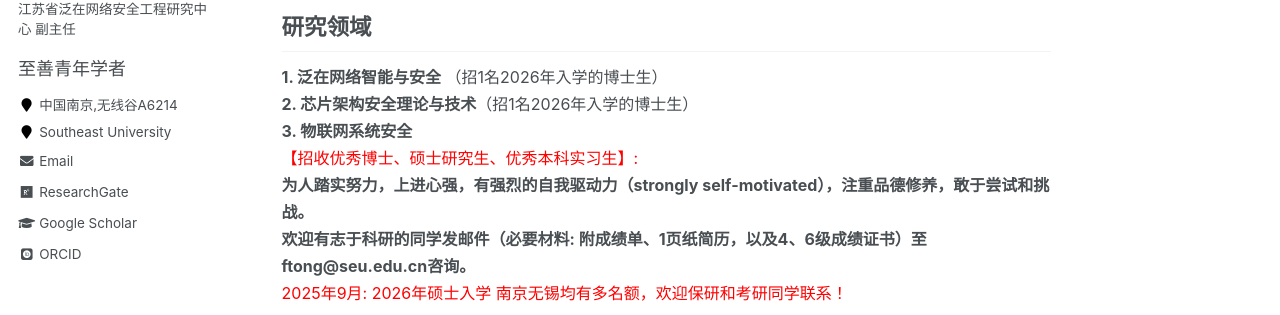
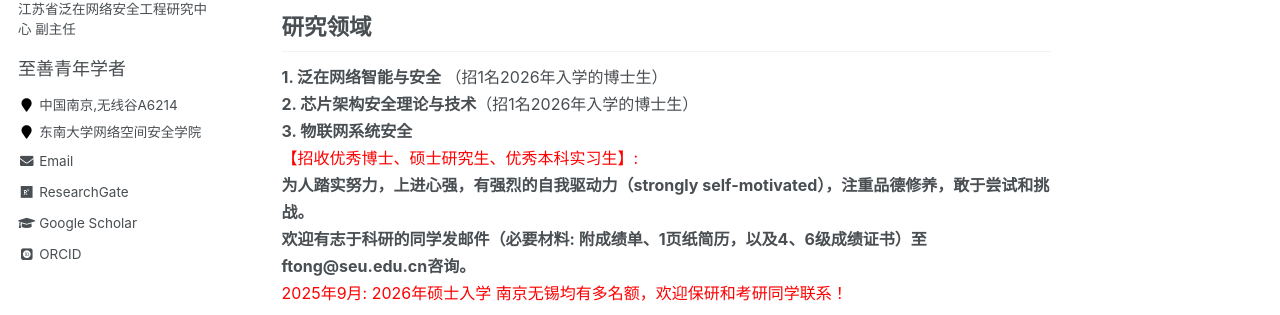
Before and after one commit to fei-tong/fei-tong.github.io, a Jekyll site: the page built from _pages/about.md, in a window 1280 px wide. Shown: the part 432-747 px from the top of the page. Built offline with Jekyll 4.4.1, drawn with Linux system fonts in a browser that asks for light colours; some web fonts are replaced; part of the change alters nothing that is shown.

Commit message:
Update _config.yml

```diff
--- a/_config.yml
+++ b/_config.yml
@@ -84,8 +84,8 @@ author:
   avatar           : "profile.JPG"
   bio              : "江苏省泛在网络安全工程研究中心 副主任&nbsp;&nbsp;&nbsp;&nbsp;</p>至善青年学者"
   location         : "中国南京,无线谷A6214"
+  employer         : Southeast University
   employer         : "东南大学网络空间安全学院"
-  employer         : Southeast University
   pubmed           : #"https://www.ncbi.nlm.nih.gov/pubmed/?term=john+snow"
   googlescholar    : "https://scholar.google.com/citations?user=tkSzax8AAAAJ&hl=en"
   email            : "ftong@seu.edu.cn"
```
